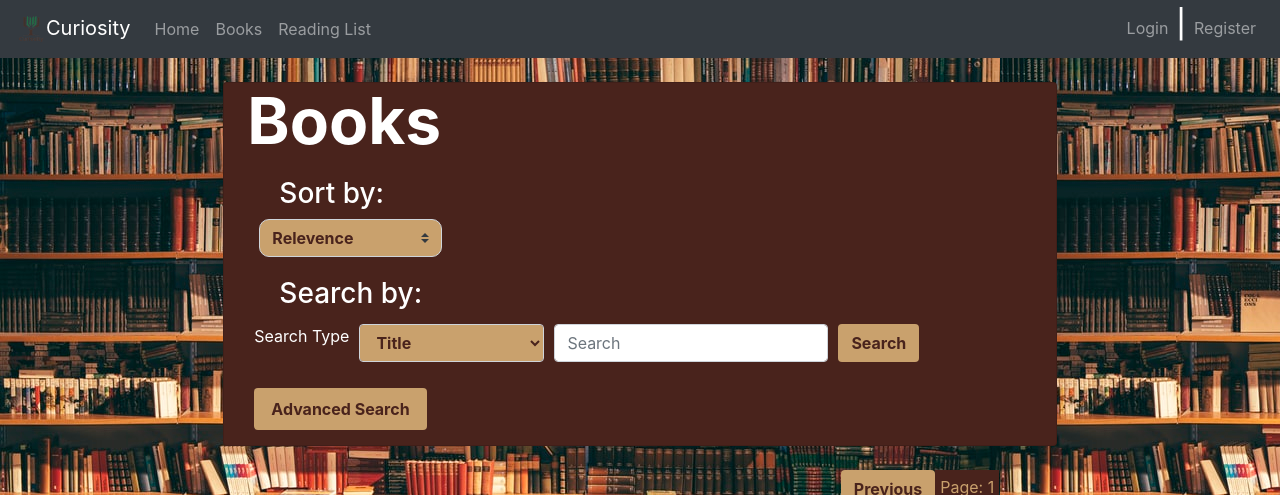
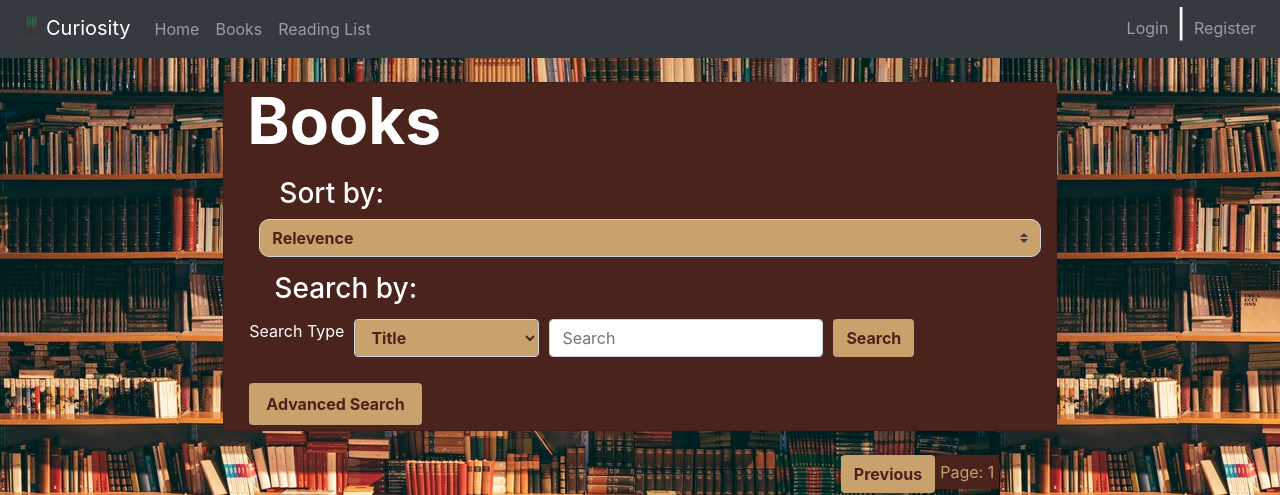
Before and after one commit to CCatlin28/Project3Test, an Angular app in the folder project3test-angular/: page /products in a window 1280 px wide. Shown: the top 495 px of the page. Built offline with nearby package versions, Linux system fonts and the light colour scheme; no server answers.

Commit message:
add advanced search

```diff
--- a/project3test-angular/src/app/components/adv-search/adv-search.component.html
+++ b/project3test-angular/src/app/components/adv-search/adv-search.component.html
@@ -9,17 +9,17 @@
                     <br>
                     <div class="form-group">
                         <label>Title</label>
-                        <input type="text" name="title" id="title" ngModel class="form-control"
+                        <input type="text" name="title" id="title"  [(ngModel)]="title" class="form-control"
                             placeholder="Search Title" required />
                     </div>
 
                     <div class="form-group">
                         <label>Author</label>
-                        <input type="text" name="author" id="author"  ngModel class="form-control"
+                        <input type="text" name="author" id="author"  [(ngModel)]="author" class="form-control"
                             placeholder="Search Author" required />
                     </div>
                     <br>
-                    <button type="submit" class="btn" >Search</button>
+                    <button type="submit" class="btn" (click)="advSearch(title, author)" >Search</button>
                 </div>
             </form>
         </div>
--- a/project3test-angular/src/app/components/adv-search/adv-search.component.ts
+++ b/project3test-angular/src/app/components/adv-search/adv-search.component.ts
@@ -1,4 +1,5 @@
 import { Component, OnInit } from '@angular/core';
+import { Router } from '@angular/router';
 
 @Component({
   selector: 'app-adv-search',
@@ -6,10 +7,15 @@ import { Component, OnInit } from '@angular/core';
   styleUrls: ['./adv-search.component.css']
 })
 export class AdvSearchComponent implements OnInit {
-
-  constructor() { }
+public title: any;
+public author: any;
+  constructor(private router: Router) { }
 
   ngOnInit(): void {
   }
 
+  advSearch(title: string, author: string){
+    this.router.navigate(['/details', title, author])
+  }
+
 }
--- a/project3test-angular/src/app/components/products/products.component.html
+++ b/project3test-angular/src/app/components/products/products.component.html
@@ -12,7 +12,7 @@
             <!-- search and sort form -->
             <div>
 
-                <div style="padding: 10px; float: left;">
+                <div style="padding: 10px;">
                     <div>
                         <h3 style="color: white;">Sort by: </h3>
                     </div>
@@ -30,7 +30,7 @@
                     </select>
 
                 </div>
-                <div style="padding: 10px; float: right;">
+                <div style="padding: 5px; ">
                     <div>
                         <h3 style="color: white;">Search by: </h3>
                     </div>
```
